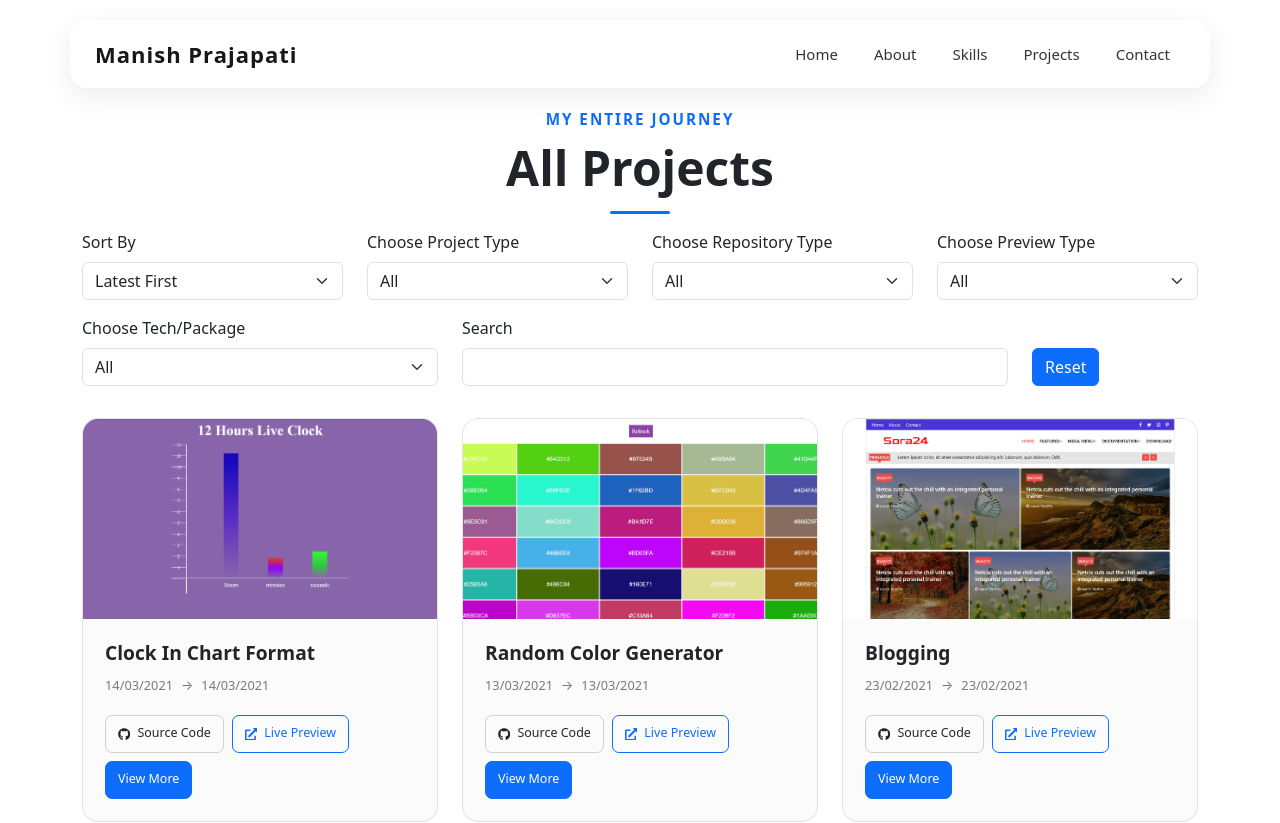
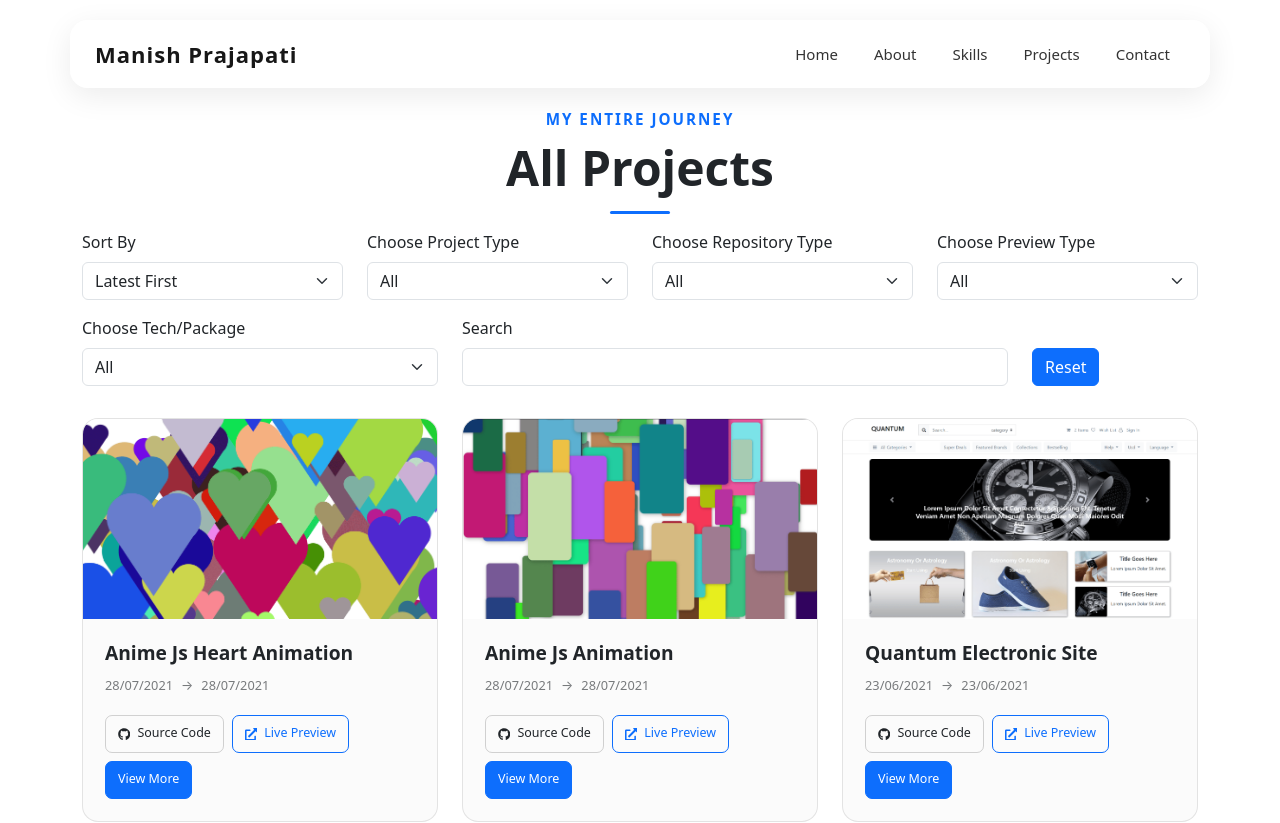
Before and after one commit to manish202/personal-portfolio, a React (Vite) app: page /all_projects in a window 1280 px wide. Shown: the top 823 px of the page. Built offline with nearby package versions, Linux system fonts and the light colour scheme.

Commit message:
another 10 projects added 3rd time

```diff
--- a/src/components/projects/constantsAndTypes.ts
+++ b/src/components/projects/constantsAndTypes.ts
@@ -2,7 +2,8 @@ import React from "react";
 import projects from "./projects";
 
 export const techAndPackages = [
-    'html', 'css', 'javascript', 'jquery', 'bootstrap', 'owl-carousel', 'aos.js',
+    'html', 'css', 'javascript', 'jquery', 'bootstrap', 'owl-carousel', 'aos.js', 'okzoom.js', 'php',
+    'anime.js',
 ] as const;
 export type TechAndPackagesOptionsType = typeof techAndPackages[number] | "all";
 
--- a/src/components/projects/projects.ts
+++ b/src/components/projects/projects.ts
@@ -261,6 +261,136 @@ const projects: Project[] = [
         isHighlighted: false,
         isPrivateRepo: false,
     },
+    {
+        id: 21,
+        title: "Quiz Api With Fetch Method",
+        description: ["Quiz api with fetch method using html, css, javascript."],
+        images: ["quiz_api.png"],
+        approxStartDate: "15/03/2021",
+        approxEndDate: "15/03/2021",
+        techAndPackages: ['html', 'css', 'javascript'],
+        sourceCode: "https://codepen.io/manish202/pen/BaQbbpm",
+        livePreview: "https://codepen.io/manish202/full/BaQbbpm",
+        isHighlighted: false,
+        isPrivateRepo: false,
+    },
+    {
+        id: 22,
+        title: "Depended Apis",
+        description: ["Created depended apis using html, css and javascript."],
+        images: ["fun_app.png"],
+        approxStartDate: "16/03/2021",
+        approxEndDate: "16/03/2021",
+        techAndPackages: ['html', 'css', 'javascript'],
+        sourceCode: "https://codepen.io/manish202/pen/OJbGZRo",
+        livePreview: "https://codepen.io/manish202/full/OJbGZRo",
+        isHighlighted: false,
+        isPrivateRepo: false,
+    },
+    {
+        id: 23,
+        title: "Card Hover, Dropdown Menu, Tabs, Accordion",
+        description: ["Created ui components like card hover, dropdown, tabs and accordions using html, css and javascript"],
+        images: ["card_hover.png"],
+        approxStartDate: "22/03/2021",
+        approxEndDate: "22/03/2021",
+        techAndPackages: ['html', 'css', 'javascript'],
+        sourceCode: "https://codepen.io/manish202/pen/gOgYWVZ",
+        livePreview: "https://codepen.io/manish202/full/gOgYWVZ",
+        isHighlighted: false,
+        isPrivateRepo: false,
+    },
+    {
+        id: 24,
+        title: "Glassmorphism Animation",
+        description: ["Created glassmorphism animation effects using html and css"],
+        images: ["glassform.png"],
+        approxStartDate: "22/03/2021",
+        approxEndDate: "22/03/2021",
+        techAndPackages: ['html', 'css'],
+        sourceCode: "https://codepen.io/manish202/pen/qBRWovQ",
+        livePreview: "https://codepen.io/manish202/full/qBRWovQ",
+        isHighlighted: false,
+        isPrivateRepo: false,
+    },
+    {
+        id: 25,
+        title: "Glassmorphism Animations",
+        description: ["Created glassmorphism animations with buttons, cards, clock using html, css and javascript"],
+        images: ["glassmorphism.png"],
+        approxStartDate: "23/03/2021",
+        approxEndDate: "23/03/2021",
+        techAndPackages: ['html', 'css', 'javascript'],
+        sourceCode: "https://codepen.io/manish202/pen/YzNPqXw",
+        livePreview: "https://codepen.io/manish202/full/YzNPqXw",
+        isHighlighted: false,
+        isPrivateRepo: false,
+    },
+    {
+        id: 26,
+        title: "Shopnow Php Ecommerce",
+        description: ["This is the first php website i have created after watching youtube tutorials.", "Shopnow is php based ecommerce website design.", "Live preview is not available due to lack of web hosting, but you can download source code and run it on your localhost.", "Deployed on github on D/31/01/2023."],
+        images: ["shop-now.png"],
+        approxStartDate: "16/04/2021",
+        approxEndDate: "18/04/2021",
+        techAndPackages: ['html','css','javascript','jquery','okzoom.js','owl-carousel','php'],
+        sourceCode: "https://github.com/manish202/shopnow-php-ecommerce",
+        livePreview: null,
+        isHighlighted: false,
+        isPrivateRepo: false,
+    },
+    {
+        id: 27,
+        title: "Free Web Templates",
+        description: ["This site provide free web templates, its just a static website."],
+        images: ["freewebtemp.png"],
+        approxStartDate: "09/06/2021",
+        approxEndDate: "10/06/2021",
+        techAndPackages: ['html','css','bootstrap','javascript','jquery','aos.js'],
+        sourceCode: "https://github.com/manish202/freewebtemplates",
+        livePreview: "https://manish202.github.io/freewebtemplates/",
+        isHighlighted: false,
+        isPrivateRepo: false,
+    },
+    {
+        id: 28,
+        title: "Quantum Electronic Site",
+        description: ["This is just a static ecommerce site."],
+        images: ["quantum.png"],
+        approxStartDate: "23/06/2021",
+        approxEndDate: "23/06/2021",
+        techAndPackages: ['html','css','bootstrap','javascript','jquery'],
+        sourceCode: "https://github.com/manish202/quantum",
+        livePreview: "https://manish202.github.io/quantum/",
+        isHighlighted: false,
+        isPrivateRepo: false,
+    },
+    {
+        id: 29,
+        title: "Anime Js Animation",
+        description: ["Created animation effects using html, css, javascript and animejs."],
+        images: ["animjs.png"],
+        approxStartDate: "28/07/2021",
+        approxEndDate: "28/07/2021",
+        techAndPackages: ['html', 'css', 'javascript', 'anime.js'],
+        sourceCode: "https://codepen.io/manish202/pen/XWREWMm",
+        livePreview: "https://codepen.io/manish202/full/XWREWMm",
+        isHighlighted: false,
+        isPrivateRepo: false,
+    },
+    {
+        id: 30,
+        title: "Anime Js Heart Animation",
+        description: ["Created heart animation using html, css, javascript and animejs."],
+        images: ["animjs2.png"],
+        approxStartDate: "28/07/2021",
+        approxEndDate: "28/07/2021",
+        techAndPackages: ['html', 'css', 'javascript', 'anime.js'],
+        sourceCode: "https://codepen.io/manish202/pen/xxdWGmx",
+        livePreview: "https://codepen.io/manish202/full/xxdWGmx",
+        isHighlighted: false,
+        isPrivateRepo: false,
+    },
 ];
 
 export default projects;
```
